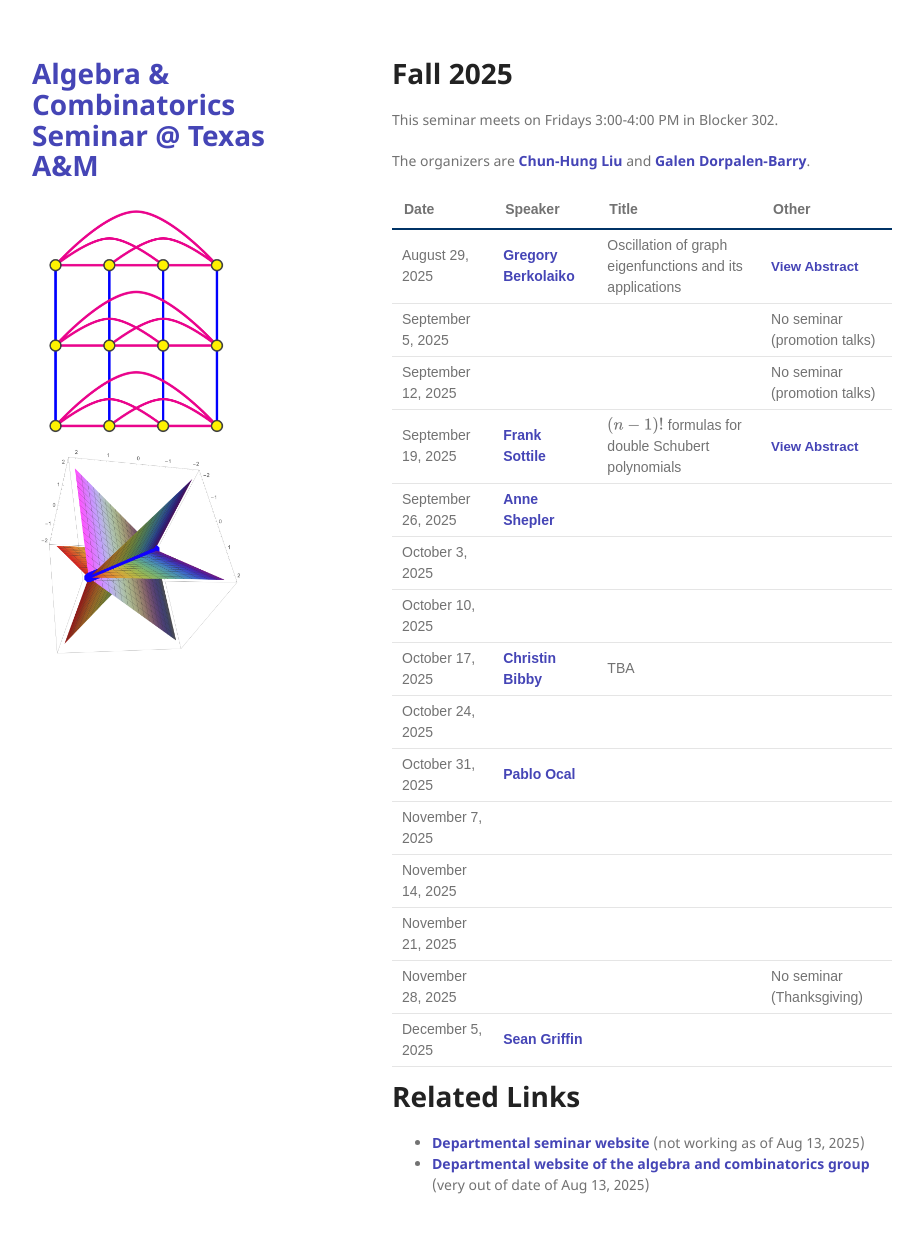
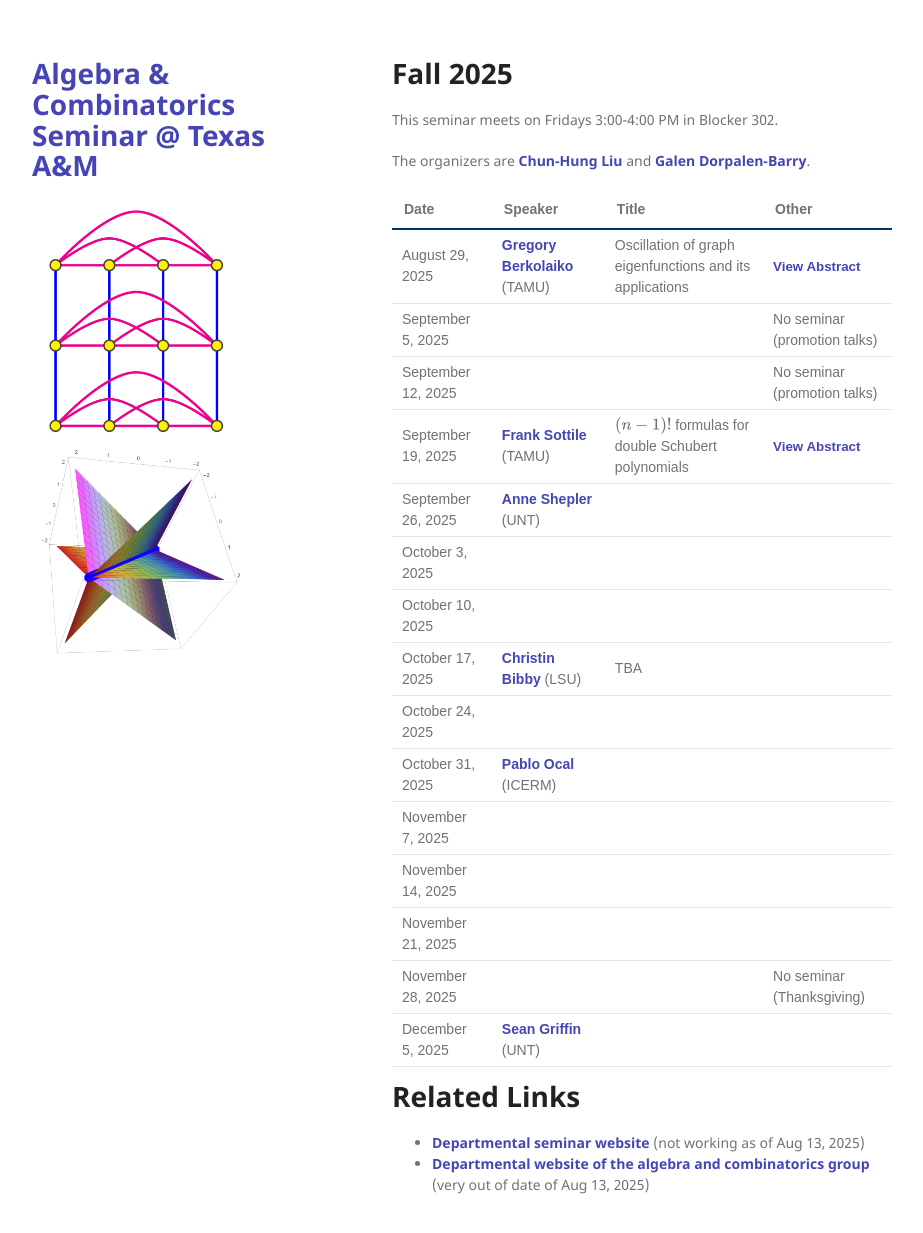
Before and after one commit to tamu-seminar/alg-comb, a Jekyll site: the page built from index.md, in a window 1280 px wide and 1265 px high. Shown: the top 1233 px of the window, without its empty margins (178-1101 px from the left). Built offline with Jekyll 4.4.1, drawn with Linux system fonts in a browser that asks for light colours.

Commit message:
affiliations

```diff
--- a/index.md
+++ b/index.md
@@ -23,21 +23,21 @@ The organizers are [Chun-Hung Liu](https://people.tamu.edu/~chliu/) and [Galen D
 
 | Date | Speaker | Title | Other |
 |------|---------|-------|-------|
-| August 29, 2025 | [Gregory Berkolaiko](https://people.tamu.edu/~gberkolaiko/) | Oscillation of graph eigenfunctions and its applications | <button type="button" class="abstract-link" onclick="showAbstract('abs-berkolaiko')">View Abstract</button> |
+| August 29, 2025 | [Gregory Berkolaiko](https://people.tamu.edu/~gberkolaiko/) (TAMU) | Oscillation of graph eigenfunctions and its applications | <button type="button" class="abstract-link" onclick="showAbstract('abs-berkolaiko')">View Abstract</button> |
 | September 5, 2025 | | | No seminar (promotion talks) |
 | September 12, 2025 | | | No seminar (promotion talks) |
-| September 19, 2025 | [Frank Sottile](https://franksottile.github.io/) | $(n-1)!$ formulas for double Schubert polynomials | <button type="button" class="abstract-link" onclick="showAbstract('abs-sottile')">View Abstract</button> |
-| September 26, 2025 | [Anne Shepler](https://sites.math.unt.edu/~ashepler/) | | |
+| September 19, 2025 | [Frank Sottile](https://franksottile.github.io/) (TAMU) | $(n-1)!$ formulas for double Schubert polynomials | <button type="button" class="abstract-link" onclick="showAbstract('abs-sottile')">View Abstract</button> |
+| September 26, 2025 | [Anne Shepler](https://sites.math.unt.edu/~ashepler/) (UNT) | | |
 | October 3, 2025 | | | |
 | October 10, 2025 | | | |
-| October 17, 2025 | [Christin Bibby](https://www.math.lsu.edu/~bibby/) | TBA | |
+| October 17, 2025 | [Christin Bibby](https://www.math.lsu.edu/~bibby/) (LSU)| TBA | |
 | October 24, 2025 | | | |
-| October 31, 2025 |[Pablo Ocal](https://pabloocal.github.io/) | | |
+| October 31, 2025 |[Pablo Ocal](https://pabloocal.github.io/) (ICERM) | | |
 | November 7, 2025 | | | |
 | November 14, 2025 | | | |
 | November 21, 2025 | | | |
 | November 28, 2025 | | | No seminar (Thanksgiving) |
-| December 5, 2025 | [Sean Griffin](https://sites.google.com/view/sgriffin/home) | | |
+| December 5, 2025 | [Sean Griffin](https://sites.google.com/view/sgriffin/home) (UNT) | | |
 
 
 
```
